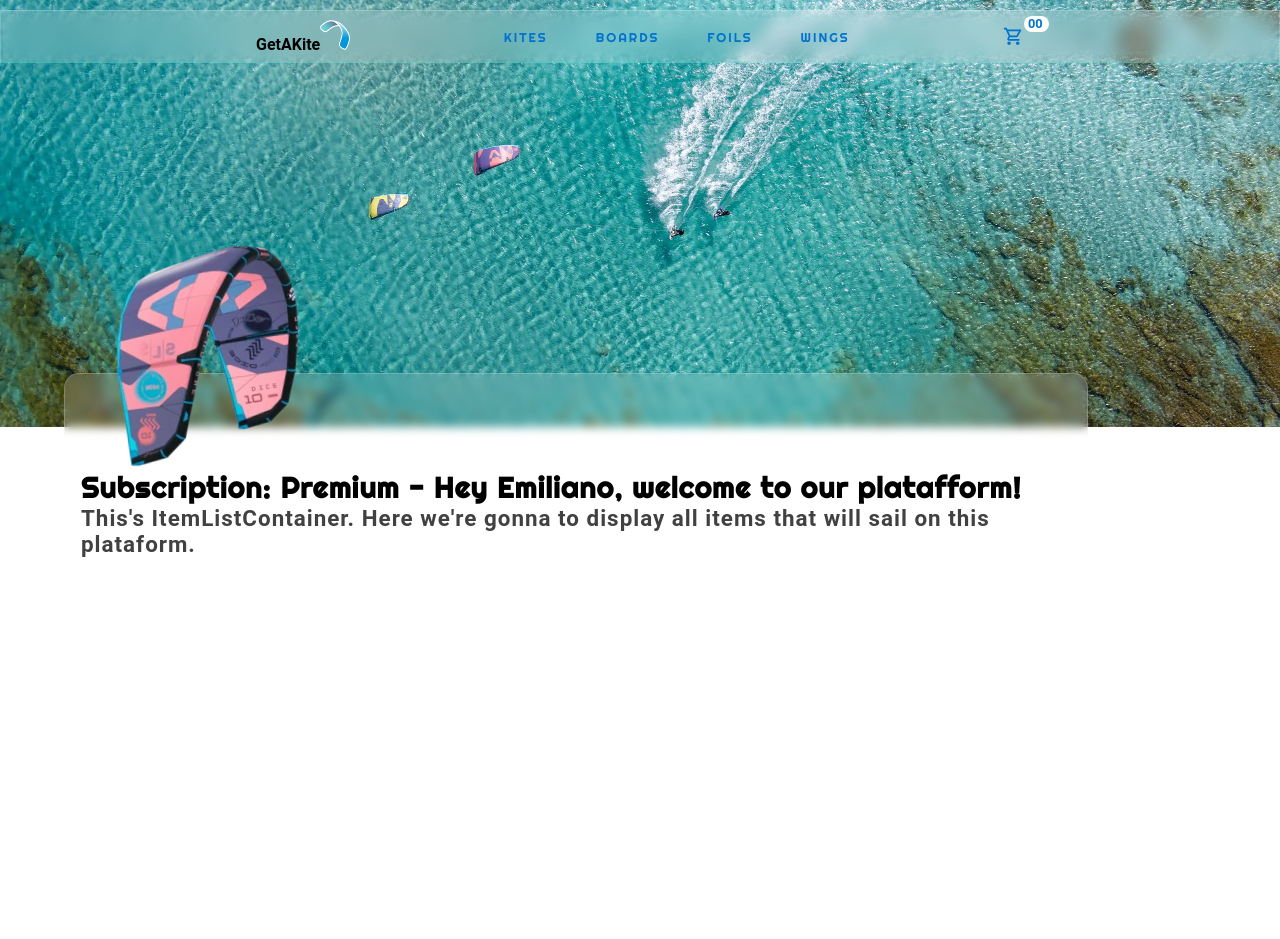
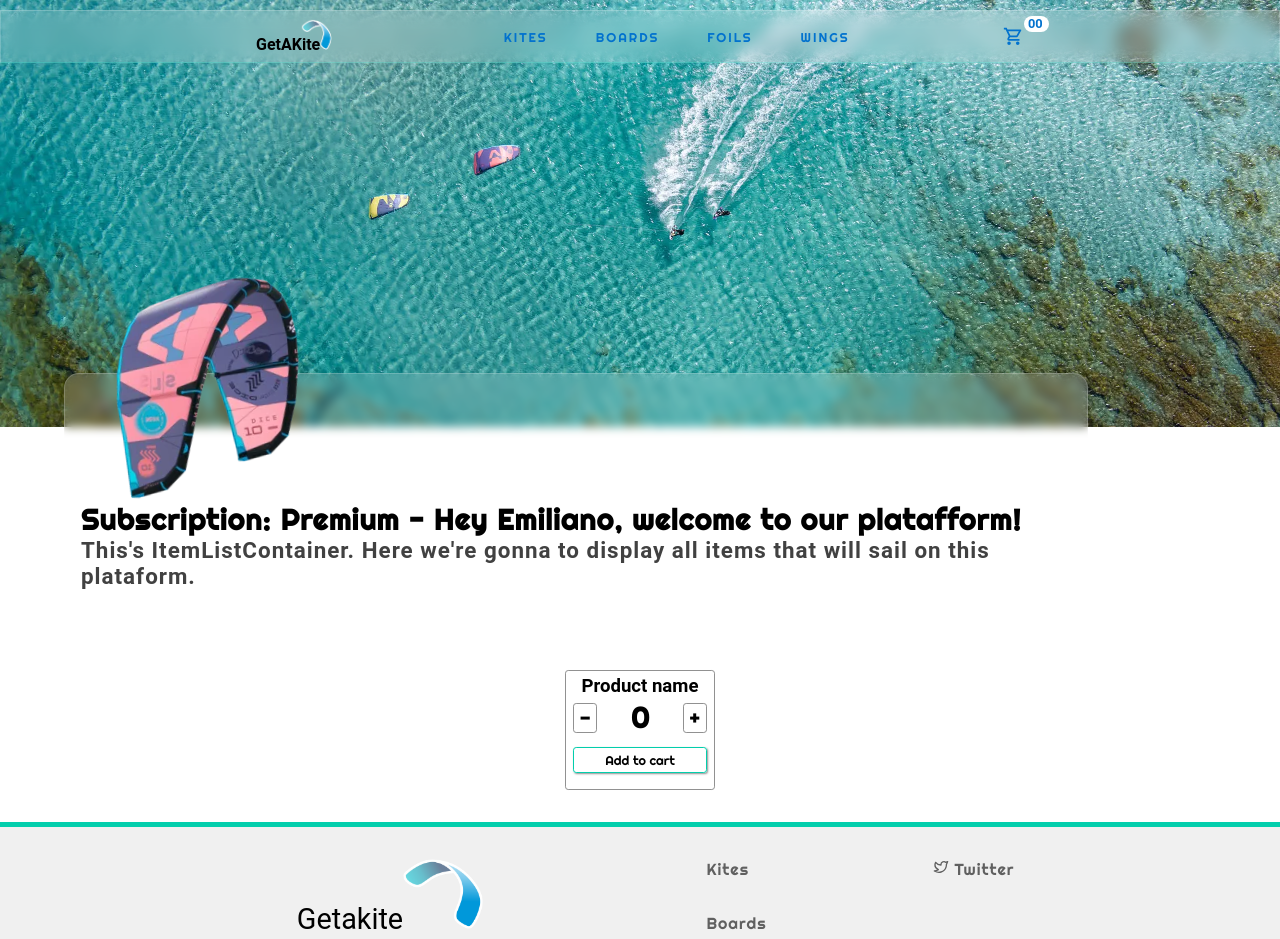
Before and after one commit to EmiUxUiDev/get_a_kite, a React (Create React App) app: page / in a window 1280 px wide. Shown: the top 939 px of the page. Built offline with nearby package versions, Linux system fonts and the light colour scheme.

Commit message:
Preentrega1 Agu Emiliano - Animacion a logo, maquetado de componente Counter

```diff
--- /dev/null
+++ b/src/components/Counter.js
@@ -0,0 +1,15 @@
+import React from 'react'
+import '../styles/counter.css'
+export default function Counter() {
+  return (
+    <section id='wrapper-counter'>
+        <h5>Product name</h5>
+        <div className='wrapper-buttons'>
+            <button>-</button>
+            <p>0</p>
+            <button>+</button>
+        </div>
+        <button id='add-btn'>Add to cart</button>
+    </section>
+  )
+}
--- a/src/components/Footer.js
+++ b/src/components/Footer.js
@@ -10,11 +10,12 @@ import "../styles/footer.css";
 export default function footer() {
   return (
     <footer>
-
       <div className="wrapper_footer">
-
         <div className="footer_us">
-          <img src="logo125.png" alt="Getakite logo" />
+          <div className="wrapper-logo-img">
+            <a href="#">Getakite</a>
+            <img src="logo125.png" alt="Getakite logo" />
+          </div>
           <p>
             Lorem ipsum dolor sit amet. Cum eveniet dolorum est distinctio
             maxime vel numquam consequatur vel corrupti galisum.
@@ -42,7 +43,6 @@ export default function footer() {
             <TbBrandDiscord /> Discord
           </a>
         </div>
-
       </div>
       <hr />
       <p className="copyright">copyright 2022 - @emidev</p>
--- a/src/components/ItemListContainer.js
+++ b/src/components/ItemListContainer.js
@@ -1,5 +1,7 @@
 import "../styles/itemlistcontainer.css";
 import kite from "../img/dice_cc01.webp";
+import Counter from "./Counter";
+
 export default function ItemListContainer({ user, subs }) {
   return (
     <main>
@@ -15,6 +17,7 @@ export default function ItemListContainer({ user, subs }) {
           will sail on this plataform.
         </p>
       </section>
+      <Counter />
     </main>
   );
 }
--- /dev/null
+++ b/src/styles/counter.css
@@ -0,0 +1,41 @@
+#wrapper-counter{
+    width: 150px;
+    height: 120px;
+    padding: 0.25rem;
+    border-radius: var(--rnd-soft);
+    margin: 0 auto 2rem auto;
+    border: 1px solid var(--clr-mid-grey);
+    text-align: center;
+    font-size: var(--font-size-mid);
+}
+#wrapper-counter p{
+   font-size: var(--font-size-big);
+   font-weight: bold;
+   font-family: var(--font-2);
+}
+
+#add-btn{
+    width: 96%;
+    margin: 0.5rem 0 0.5rem 0;
+    padding: 0.25rem 0;
+    font-size: var(--font-size-small);
+    background-color: transparent;
+    border: 1px solid var(--clr-secondary);
+    border-radius: var(--rnd-soft);
+    box-shadow: 1px 1px 2px var( --clr-mid-grey);
+    font-family: var(--font-2);
+}
+.wrapper-buttons{
+    display: flex;
+    justify-content: space-between;
+    align-items: center;
+    margin: 0.2rem;
+}
+.wrapper-buttons button{
+    width: 1.5rem;
+    font-size: var(--font-size-mid);
+    font-family: var(--font-2);
+    background-color: transparent;
+    border: 1px solid var(--clr-mid-grey);
+    border-radius: var(--rnd-soft);
+}
--- a/src/styles/footer.css
+++ b/src/styles/footer.css
@@ -23,8 +23,15 @@ div .footer_us{
     align-items:center;
 }
 
+
+
+.footer_us .wrapper-logo-img a{
+    text-decoration: none;
+    color: #000;
+    font-size: var(--font-size-big);
+}
 .footer_us img{
-    width: 100px;
+    width: 80px;
     cursor:pointer;
 }
 
@@ -32,7 +39,7 @@ div .footer_us{
     text-align: center;
     width: 300px;
     color: var(--clr-dark-grey);
-    font-size: var(--font-size-mid);
+    font-size: var(--font-size-reg);
     font-weight: 700;
 }
 
--- a/src/styles/itemlistcontainer.css
+++ b/src/styles/itemlistcontainer.css
@@ -1,10 +1,8 @@
-main{
-    height: 100vh;
-}
+
 
 .wrapper_section{
     position: relative;
-    margin: 25% 5%;
+    margin: 25% 5% 5% 5%;
     width: 80%;
     display: flex;
     padding: 6rem .5rem 1rem 1rem;
@@ -21,10 +19,11 @@ main{
 }
 .wrapper_img{
     position: absolute;
-    top: -9rem;
+    top: -7rem;
     transform: rotate(-5deg);
 }
 .wrapper_section h4{
+    margin-top: 2rem;
     font-family: var(--font-2);
     letter-spacing: var(--reg-spacing);
     font-size: var(--font-size-big);
--- a/src/styles/navbar.css
+++ b/src/styles/navbar.css
@@ -7,7 +7,7 @@ header{
      border: 1px solid var(--light-white-transparent);
      border-bottom: 1px solid rgba(0, 255, 213, 0.15);
      transition: 0.5s;
-     z-index: 100n;
+     z-index: 100;
 }
 .wrapper_logo{
     font-weight: 700;
@@ -17,8 +17,21 @@ header{
     width: 30px;
     height: 30px;
     cursor:pointer;
+    animation: fly 6s ease-in-out 0s infinite normal none;
 }
+@keyframes fly{
+    0%{
+        opacity: 100%;
+        transform: translate(-20px);
 
+    }
+    50%{
+        opacity: 60%;
+        transform: translate3d(25px, -5px, 0px) rotate(20deg) scale(0.7);
+    }
+
+    100%{transform: translate(-20px);}
+}
 .wrapper{
     max-width: 800px;
     margin: 0 auto;
@@ -46,4 +59,8 @@ nav li{
     font-weight: 500;
     cursor: pointer;
     letter-spacing: 2px;
+    transition: ease-in 0.2s;
 }
+nav ul li:hover{
+    background-color: rgba(255, 255, 255, 0.65);
+}
```
